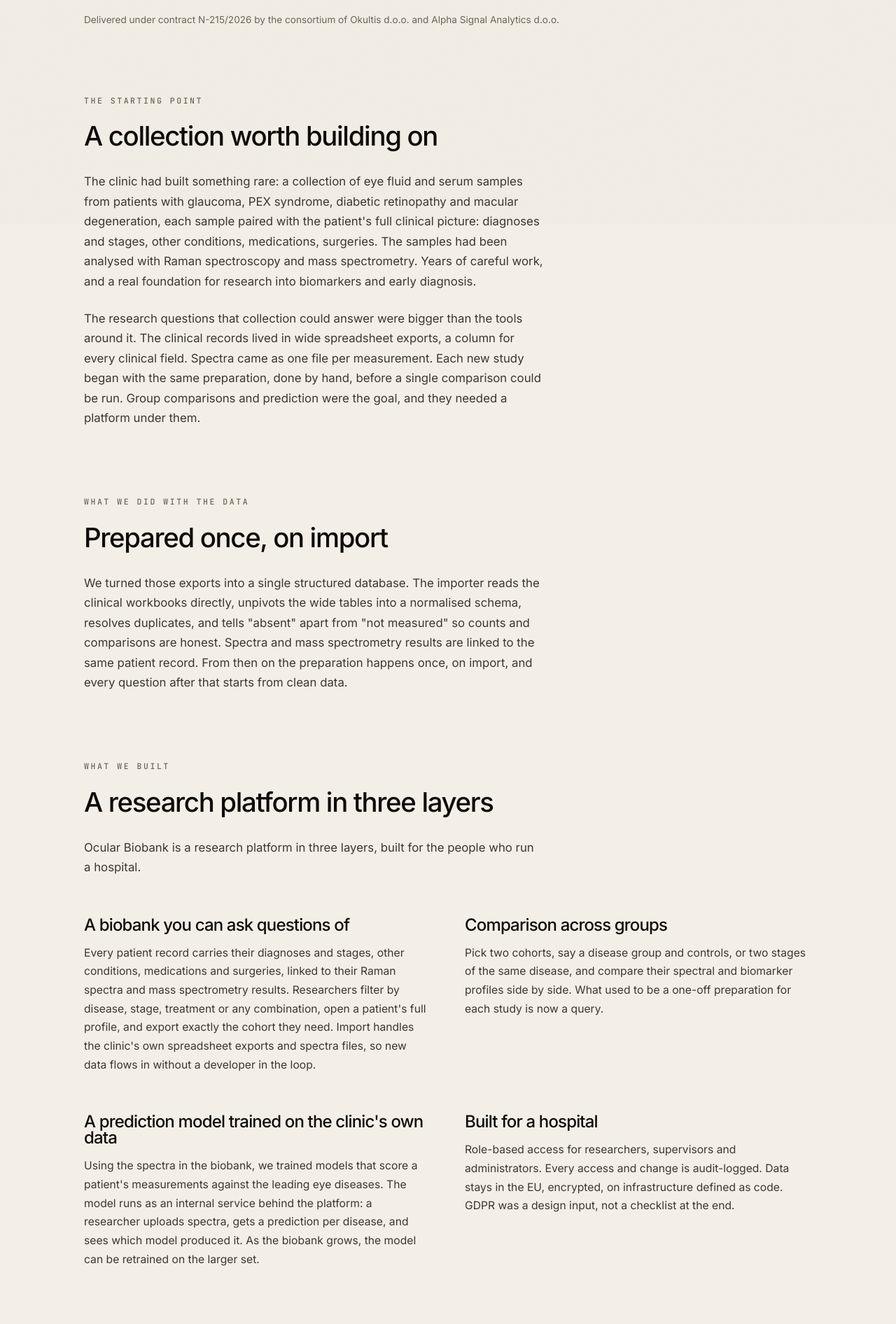
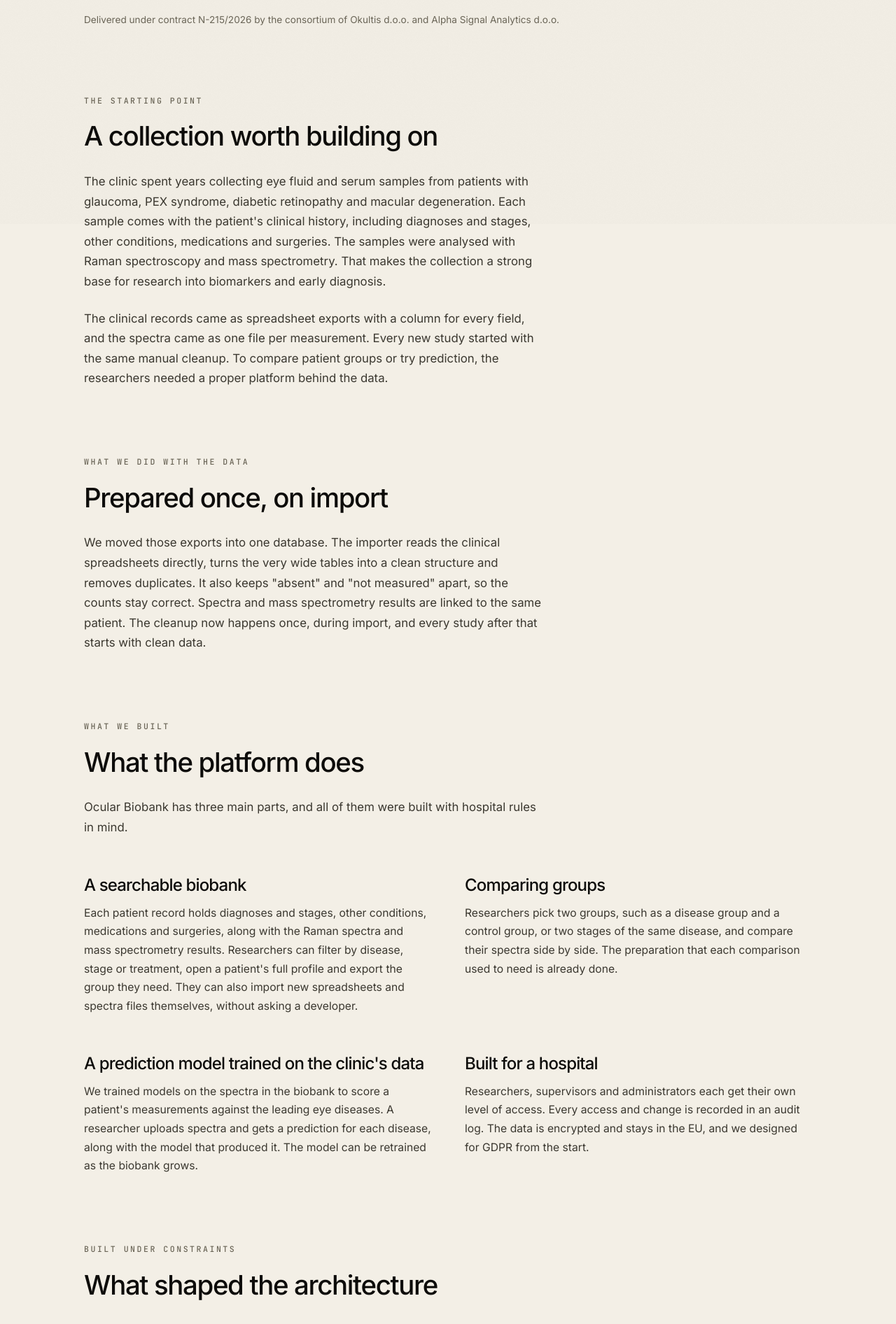
Before and after one commit to ngajski/okultis-web, a React (Vite) app: page /work/ocular-biobank in a window 1280 px wide. Shown: the part 880-2772 px from the top of the page at 70% size. Built offline with nearby package versions, Linux system fonts and the light colour scheme; no server answers.

Commit message:
Rewrite the case study copy in plainer language

```diff
--- a/src/components/ArchitectureDiagram.tsx
+++ b/src/components/ArchitectureDiagram.tsx
@@ -41,7 +41,7 @@ function DiagramLink({ label, mobileLabel }: { label: string; mobileLabel: strin
 }
 
 const TOPOLOGY_DESCRIPTION =
-  'Researchers reach the biobank platform over HTTPS. The platform reads and writes the biobank DB. The platform calls the ML prediction model server to server; the model is internal only. The platform, the DB and the model run on infrastructure in a GDPR-compliant EU region.'
+  'Researchers reach the biobank platform over HTTPS. The platform reads and writes the biobank DB. The platform calls the ML prediction model server to server, and the model is internal only. The platform, the DB and the model run on infrastructure in a GDPR-compliant EU region.'
 
 export default function ArchitectureDiagram() {
   return (
--- a/src/data/caseStudies.ts
+++ b/src/data/caseStudies.ts
@@ -74,7 +74,7 @@ export const ocularBiobank: CaseStudy = {
   title: "Turning a clinic's sample archive into a",
   titleItalic: 'research instrument.',
   standfirst:
-    'An eye clinic had years of samples and the clinical history behind each one. We built the platform that turns that collection into searchable data, comparable groups and a prediction model trained on it.',
+    'An eye clinic had years of samples and the clinical history behind each one. We built a platform that lets its researchers search that data, compare patient groups and run a prediction model trained on it.',
   facts: [
     { label: 'Client', value: 'KBC Sestre milosrdnice, Eye Clinic' },
     { label: 'Engagement', value: 'Public tender, fixed scope' },
@@ -86,48 +86,48 @@ export const ocularBiobank: CaseStudy = {
       eyebrow: 'The starting point',
       title: 'A collection worth building on',
       paragraphs: [
-        "The clinic had built something rare: a collection of eye fluid and serum samples from patients with glaucoma, PEX syndrome, diabetic retinopathy and macular degeneration, each sample paired with the patient's full clinical picture: diagnoses and stages, other conditions, medications, surgeries. The samples had been analysed with Raman spectroscopy and mass spectrometry. Years of careful work, and a real foundation for research into biomarkers and early diagnosis.",
-        'The research questions that collection could answer were bigger than the tools around it. The clinical records lived in wide spreadsheet exports, a column for every clinical field. Spectra came as one file per measurement. Each new study began with the same preparation, done by hand, before a single comparison could be run. Group comparisons and prediction were the goal, and they needed a platform under them.',
+        "The clinic spent years collecting eye fluid and serum samples from patients with glaucoma, PEX syndrome, diabetic retinopathy and macular degeneration. Each sample comes with the patient's clinical history, including diagnoses and stages, other conditions, medications and surgeries. The samples were analysed with Raman spectroscopy and mass spectrometry. That makes the collection a strong base for research into biomarkers and early diagnosis.",
+        'The clinical records came as spreadsheet exports with a column for every field, and the spectra came as one file per measurement. Every new study started with the same manual cleanup. To compare patient groups or try prediction, the researchers needed a proper platform behind the data.',
       ],
     },
     {
       eyebrow: 'What we did with the data',
       title: 'Prepared once, on import',
       paragraphs: [
-        'We turned those exports into a single structured database. The importer reads the clinical workbooks directly, unpivots the wide tables into a normalised schema, resolves duplicates, and tells "absent" apart from "not measured" so counts and comparisons are honest. Spectra and mass spectrometry results are linked to the same patient record. From then on the preparation happens once, on import, and every question after that starts from clean data.',
+        'We moved those exports into one database. The importer reads the clinical spreadsheets directly, turns the very wide tables into a clean structure and removes duplicates. It also keeps "absent" and "not measured" apart, so the counts stay correct. Spectra and mass spectrometry results are linked to the same patient. The cleanup now happens once, during import, and every study after that starts with clean data.',
       ],
     },
   ],
   pillarsEyebrow: 'What we built',
-  pillarsTitle: 'A research platform in three layers',
-  pillarsIntro: 'Ocular Biobank is a research platform in three layers, built for the people who run a hospital.',
+  pillarsTitle: 'What the platform does',
+  pillarsIntro: 'Ocular Biobank has three main parts, and all of them were built with hospital rules in mind.',
   pillars: [
     {
-      title: 'A biobank you can ask questions of',
+      title: 'A searchable biobank',
       description:
-        "Every patient record carries their diagnoses and stages, other conditions, medications and surgeries, linked to their Raman spectra and mass spectrometry results. Researchers filter by disease, stage, treatment or any combination, open a patient's full profile, and export exactly the cohort they need. Import handles the clinic's own spreadsheet exports and spectra files, so new data flows in without a developer in the loop.",
+        "Each patient record holds diagnoses and stages, other conditions, medications and surgeries, along with the Raman spectra and mass spectrometry results. Researchers can filter by disease, stage or treatment, open a patient's full profile and export the group they need. They can also import new spreadsheets and spectra files themselves, without asking a developer.",
     },
     {
-      title: 'Comparison across groups',
+      title: 'Comparing groups',
       description:
-        'Pick two cohorts, say a disease group and controls, or two stages of the same disease, and compare their spectral and biomarker profiles side by side. What used to be a one-off preparation for each study is now a query.',
+        'Researchers pick two groups, such as a disease group and a control group, or two stages of the same disease, and compare their spectra side by side. The preparation that each comparison used to need is already done.',
     },
     {
-      title: "A prediction model trained on the clinic's own data",
+      title: "A prediction model trained on the clinic's data",
       description:
-        "Using the spectra in the biobank, we trained models that score a patient's measurements against the leading eye diseases. The model runs as an internal service behind the platform: a researcher uploads spectra, gets a prediction per disease, and sees which model produced it. As the biobank grows, the model can be retrained on the larger set.",
+        "We trained models on the spectra in the biobank to score a patient's measurements against the leading eye diseases. A researcher uploads spectra and gets a prediction for each disease, along with the model that produced it. The model can be retrained as the biobank grows.",
     },
     {
       title: 'Built for a hospital',
       description:
-        'Role-based access for researchers, supervisors and administrators. Every access and change is audit-logged. Data stays in the EU, encrypted, on infrastructure defined as code. GDPR was a design input, not a checklist at the end.',
+        'Researchers, supervisors and administrators each get their own level of access. Every access and change is recorded in an audit log. The data is encrypted and stays in the EU, and we designed for GDPR from the start.',
     },
   ],
   constraints: {
     eyebrow: 'Built under constraints',
-    title: 'The constraints shaped the architecture',
+    title: 'What shaped the architecture',
     paragraphs: [
-      "An open public tender. A fixed 60-day delivery term. A hospital's security expectations. GDPR, with hosting pinned to the EU. The constraints shaped the architecture rather than slowing it down: one internet-facing service that owns authentication, the database and the audit log; an ML prediction model that only the platform can reach; infrastructure that can be rebuilt from code in a new project in an afternoon.",
+      'This was an open public tender with a fixed 60-day delivery term, for a hospital with strict security expectations. GDPR meant hosting in the EU. Those limits shaped the design. One service faces the internet and handles login, the database and the audit log. The ML prediction model can only be reached through the platform. All the infrastructure is defined in code, so it can be rebuilt when needed.',
     ],
   },
   closingText: 'Working on something similar?',
@@ -149,7 +149,7 @@ export const ocularBiobank: CaseStudy = {
   meta: {
     title: 'Ocular Biobank · Okultis',
     description:
-      'How Okultis built a research data platform and disease prediction model for an eye clinic: biobank, group comparison, GDPR-first EU hosting.',
+      'How Okultis built a research data platform and disease prediction model for an eye clinic, with group comparison and GDPR-compliant EU hosting.',
     canonical: 'https://okultis.com/work/ocular-biobank',
     datePublished: '2026-11-04',
   },
```
Also changed, not shown: 3 other files (tests, documents, lock files or other folders).
